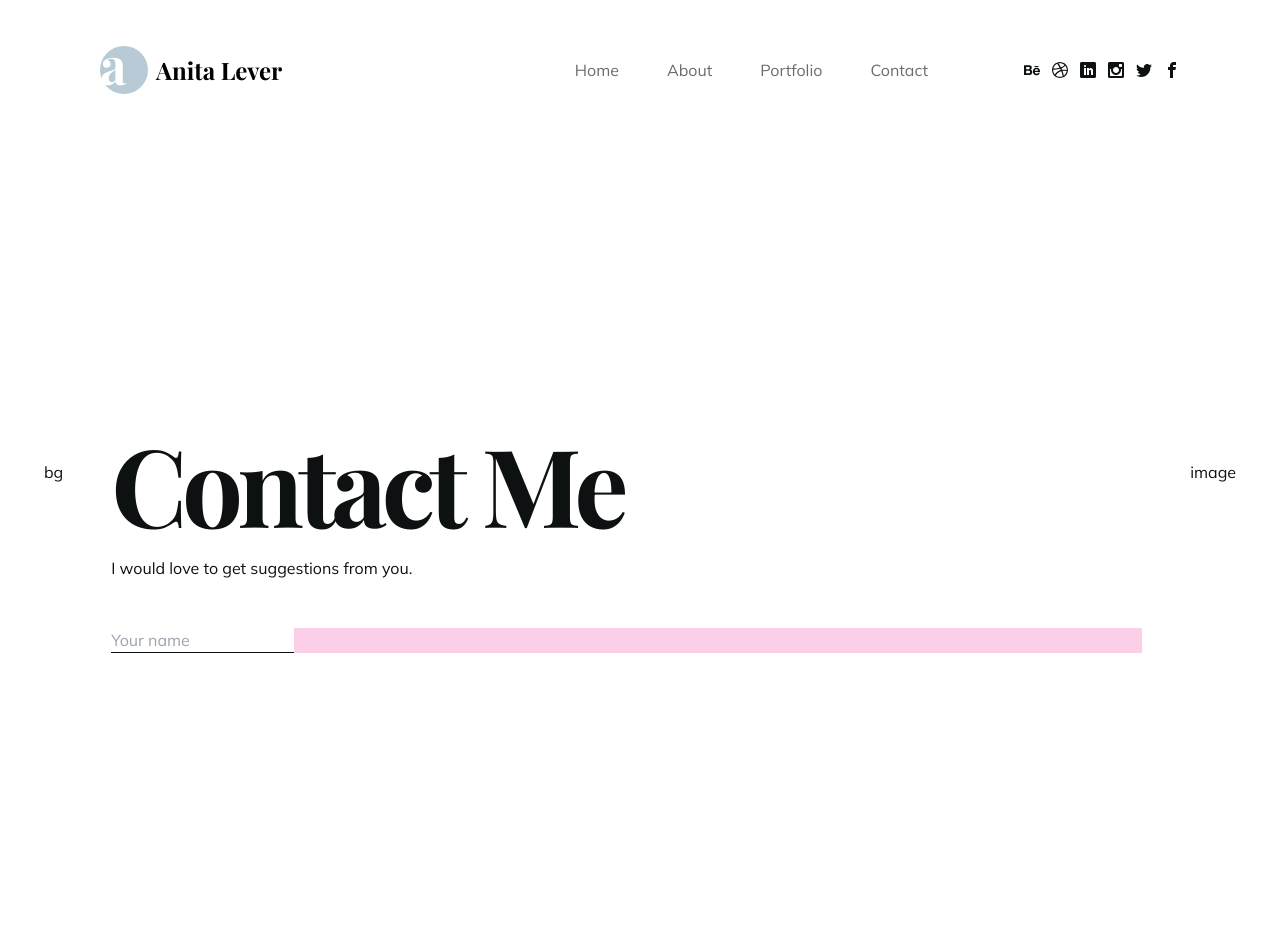
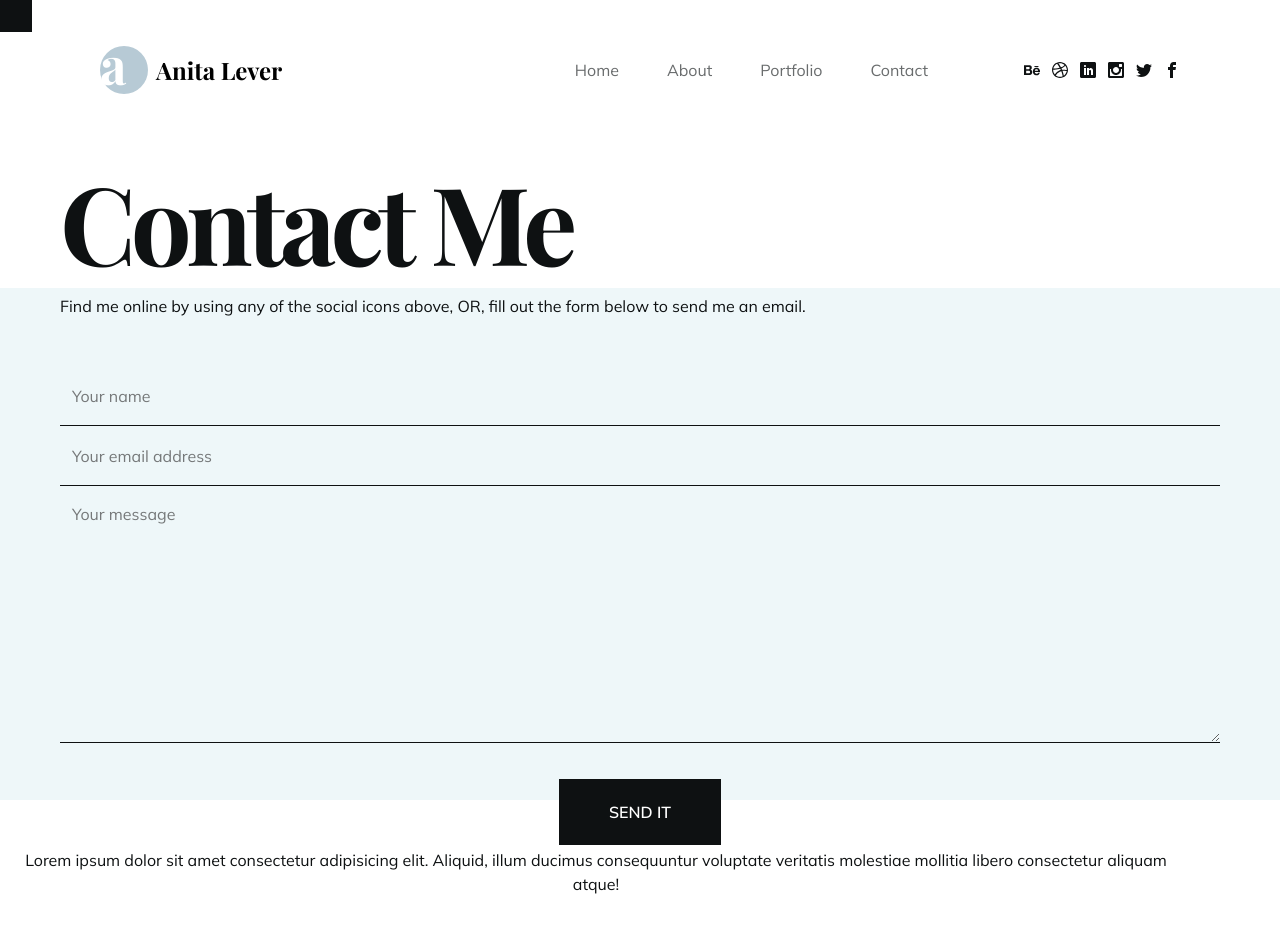
Before and after one commit to whizkidefos/omolara-portfolio, a React (Create React App) app: page /contact in a window 1280 px wide. Shown: the top 930 px of the page. Before the commit the page ends 800 px from the top, so only its background shows below. Built offline with nearby package versions, Linux system fonts and the light colour scheme; the HTML template or start-up script is replaced by a standard one; a web font is replaced by a local one.

Commit message:
Building page transitions

```diff
--- a/src/App.js
+++ b/src/App.js
@@ -12,8 +12,11 @@ const App = () => {
       <Router>
         <Header />
         <AnimRoutes />
-        {/* <Footer /> */}
+        <Footer />
       </Router>
+
+      {/* Cursor */}
+      <aside className="bg-primary w-[32px] h-[32px] fixed top-0 left-0 pointer-events-none z-50"></aside>
     </>
   );
 };
--- a/src/components/AnimRoutes.jsx
+++ b/src/components/AnimRoutes.jsx
@@ -6,15 +6,19 @@ import Portfolio from '../pages/Portfolio';
 import Contact from '../pages/Contact';
 
 import { Routes, Route, useLocation } from 'react-router-dom';
+import { AnimatePresence } from 'framer-motion';
 
 const AnimRoutes = () => {
+  const location = useLocation();
   return (
-    <Routes>
-      <Route path="/" element={<Home />} />
-      <Route path="/about" element={<About />} />
-      <Route path="/portfolio" element={<Portfolio />} />
-      <Route path="/contact" element={<Contact />} />
-    </Routes>
+    <AnimatePresence initial={true} mode='wait'>
+      <Routes key={location.pathname} location={location}>
+        <Route path="/" element={<Home />} />
+        <Route path="/about" element={<About />} />
+        <Route path="/portfolio" element={<Portfolio />} />
+        <Route path="/contact" element={<Contact />} />
+      </Routes>
+    </AnimatePresence>
   );
 };
 
--- a/src/components/Footer.jsx
+++ b/src/components/Footer.jsx
@@ -2,7 +2,7 @@ import React from 'react'
 
 const Footer = () => {
   return (
-    <footer className='py-6 mt-6 text-center'>
+    <footer className='h-32 py-6 mt-6 text-center'>
         <div className="container">
             <p>
                 Lorem ipsum dolor sit amet consectetur adipisicing elit. Aliquid, illum ducimus consequuntur voluptate veritatis molestiae mollitia libero consectetur aliquam atque!
--- a/src/pages/About.js
+++ b/src/pages/About.js
@@ -2,16 +2,29 @@ import React from 'react';
 import { Link } from 'react-router-dom';
 import Anita from '../img/about/anita-about.png';
 
+import { motion } from 'framer-motion';
+import { transition1 } from '../transitions';
+
 const About = () => {
   return (
-      <section className='section'>
-        <div className="container relative h-full mx-auto">
+      <motion.section
+        initial={{ opacity: 0, y: '100%' }}
+        animate={{ opacity: 1, y: 0 }}
+        exit={{ opacity: 0, y: '100%' }}
+        transition={transition1}
+        className='section'>
+        <div className="container relative h-full pb-10 mx-auto">
           {/* About Banner wrapper */}
           <div className="flex flex-col items-center justify-center h-full text-center lg:flex-row gap-x-24 lg:text-left lg:pt-16">
             <figure className="flex-1 order-2 overflow-hidden max-h-[650px] lg:max-h-max lg:order-none">
               <img src={Anita} alt="Anita Lever" />
             </figure>
-            <article className="z-10 flex flex-col items-center justify-center flex-1 pt-36 pb-14 lg:pt-0 lg:w-auto lg:items-start">
+            <motion.article
+              initial={{ opacity: 0, y: '-80%' }}
+              animate={{ opacity: 1, y: 0 }}
+              exit={{ opacity: 0, y: '-80%' }}
+              transition={transition1}
+              className="z-10 flex flex-col items-center justify-center flex-1 pt-36 pb-14 lg:pt-0 lg:w-auto lg:items-start">
               <h1 className="h1">About me</h1>
               <p className="mb-6">
                 My name is Anita Lever, a User Experience Designer. I am a graduate of computer science at the National Open University Of Nigeria. I am also a certified UX Designer (Google UX Design Professional certification).
@@ -29,10 +42,10 @@ const About = () => {
               </p>
 
               <Link to={'/portfolio'} className='mt-6 btn'>View my work</Link>
-            </article>
+            </motion.article>
           </div>
         </div>
-      </section>
+      </motion.section>
   );
 };
 
--- a/src/pages/Contact.js
+++ b/src/pages/Contact.js
@@ -1,27 +1,45 @@
 import React from 'react';
 
+import { motion } from 'framer-motion';
+import { transition1 } from '../transitions';
+
 const Contact = () => {
-  return <section className='bg-white section'>
-    <div className="container h-full mx-auto">
+  return (
+  <motion.section
+    initial={{ opacity: 0, y: '100%' }}
+    animate={{ opacity: 1, y: 0 }}
+    exit={{ opacity: 0, y: '100%' }}
+    transition={transition1}
+    className='bg-white section'>
+    <div className="container h-full pb-10 mx-auto">
       <div className="flex flex-col items-center justify-start h-full text-center lg:flex-row pt-36 gap-x-8 lg:text-left">
 
-        <figure className="">bg</figure>
+        <figure className="hidden lg:flex bg-[#eef7f9] absolute bottom-0 left-0 right-0 top-72 -z-10"></figure>
 
         {/* Text and form */}
         <div className="px-4 lg:flex-1 lg:pt-32">
           <h1 className="h1">Contact me</h1>
-          <p className="mb-12">I would love to get suggestions from you.</p>
-          <form action="" className='bg-pink-200'>
-            <div className="">
-              <input type="text" className="border-b outline-none border-b-primary" placeholder='Your name' />
+          <p className="mb-12">Find me online by using any of the social icons above, OR, fill out the form below to send me an email.</p>
+
+          <form action="" className='flex flex-col gap-y-4'>
+            <div className="flex flex-wrap gap-x-10">
+              <input type="text" className="border-b outline-none border-b-primary h-[60px] bg-transparent font-secondary w-full pl-3 placeholder:text-[#757879]" placeholder='Your name' />
+
+              <input type="email" className="border-b outline-none border-b-primary h-[60px] bg-transparent font-secondary w-full pl-3 placeholder:text-[#757879]" placeholder='Your email address' />
             </div>
+
+            <textarea name="" id="" cols="30" rows="10" className="border-b outline-none border-b-primary bg-transparent font-secondary w-full pl-3 placeholder:text-[#757879]" placeholder='Your message'></textarea>
+
+            <button className="mx-auto btn mb-[30px] mt-5">Send it</button>
+
           </form>
         </div>
 
-        <figure>image</figure>
+        {/* <figure>image</figure> */}
       </div>
     </div>
-  </section>;
+  </motion.section>
+  );
 };
 
 export default Contact;
--- a/src/pages/Home.js
+++ b/src/pages/Home.js
@@ -2,26 +2,47 @@ import React from 'react';
 import { Link } from 'react-router-dom';
 import Anita from '../img/home/anita-home.png';
 
+import { motion } from 'framer-motion';
+import { transition1 } from '../transitions';
+
 const Home = () => {
   return (
-    <section className='section'>
-      <div className="container relative h-full mx-auto">
+    <motion.section
+      initial={{ opacity: 0 }}
+      animate={{ opacity: 1 }}
+      exit={{ opacity: 0 }}
+      transition={transition1}
+      className='section'>
+      <div className="container relative h-full pb-10 mx-auto">
         {/* HP Banner wrapper */}
         <div className="flex flex-col justify-center">
-          <article className="z-10 flex flex-col items-center justify-center w-full pt-36 pb-14 lg:pt-0 lg:pb-0 lg:w-auto lg:absolute lg:items-start">
+          <motion.article
+            initial={{ opacity: 0, y: '-50%' }}
+            animate={{ opacity: 1, y: 0 }}
+            exit={{ opacity: 0, y: '-50%' }}
+            transition={transition1}
+            className="z-10 flex flex-col items-center justify-center w-full pt-36 pb-14 lg:pt-0 lg:pb-0 lg:w-auto lg:absolute lg:items-start">
 
             <h1 className="text-center h1 lg:text-left">A Flexible <br />UI & UX Designer.</h1>
             <p className="text-[26px] lg:text-[36] mb-4 lg:mb-12">Lagos, Nigeria.</p>
             <Link to={'/contact'} className="btn mb-[30px]">Hire Me</Link>
-          </article>
+          </motion.article>
           <figure className="flex justify-end max-h-[650px] mb-5 lg:mb-0 lg:max-h-max">
-            <div className="relative lg:-right-40">
-              <img src={Anita} alt="Anita Lever" className='object-cover w-full h-full' />
-            </div>
+            <motion.div
+              initial={{ scale: 0 }}
+              animate={{ scale: 1 }}
+              exit={{ scale: 0 }}
+              transition={transition1}
+              className="relative lg:-right-40">
+              <motion.img
+                whileHover={{ scale: 1.1 }}
+                transition={transition1}
+                src={Anita} alt="Anita Lever" className='object-cover w-full h-full' />
+            </motion.div>
           </figure>
         </div>
       </div>
-    </section>
+    </motion.section>
   );
 };
 
--- a/src/pages/Portfolio.js
+++ b/src/pages/Portfolio.js
@@ -7,9 +7,18 @@ import Fintech from '../img/portfolio/fintech.png';
 
 import { Link } from 'react-router-dom';
 
+import { motion } from 'framer-motion';
+import { transition1 } from '../transitions';
+
 const Portfolio = () => {
-  return <section className='section'>
-    <div className="container relative h-full mx-auto">
+  return (
+  <motion.section
+    initial={{ opacity: 0, y: '100%' }}
+    animate={{ opacity: 1, y: 0 }}
+    exit={{ opacity: 0, y: '100%' }}
+    transition={transition1}
+    className='section'>
+    <div className="container relative h-full pb-10 mx-auto">
       <div className="flex flex-col items-center justify-start h-full pt-24 pb-8 text-center lg:flex-row gap-x-24 lg:text-left lg:pt-36">
 
         <article className="flex flex-col lg:items-center">
@@ -53,7 +62,8 @@ const Portfolio = () => {
         </figure>
       </div>
     </div>
-  </section>;
+  </motion.section>
+  );
 };
 
 export default Portfolio;
```
